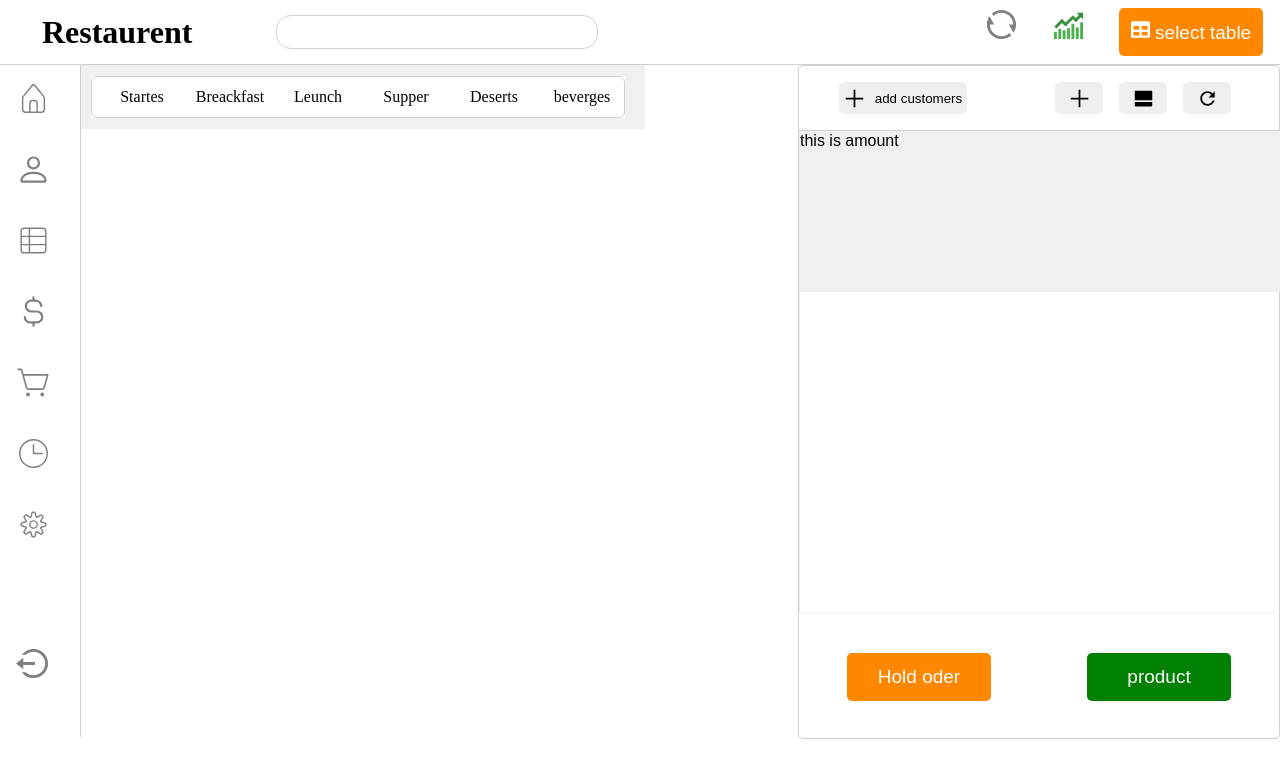
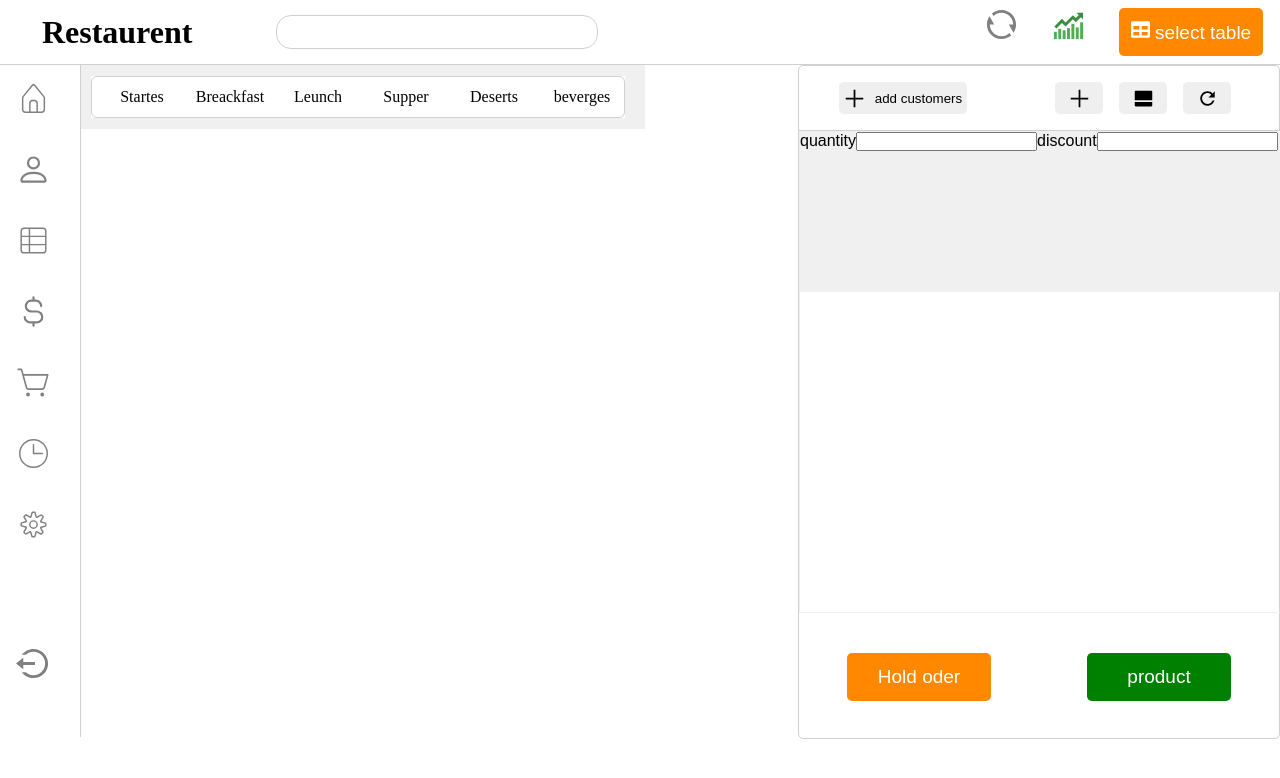
Before and after one commit to ziauddin-0987/restaurent.github.io, a React (Vite) app: page / in a window 1280 px wide. Shown: the top 778 px of the page. Built offline with nearby package versions, Linux system fonts and the light colour scheme.

Commit message:
side bar in add input functialty

```diff
--- a/src/components/sideBar.jsx
+++ b/src/components/sideBar.jsx
@@ -1,4 +1,4 @@
-import React from "react";
+import React, { useState } from "react";
 import { GrAdd } from "react-icons/gr";
 import { IoMdRefresh } from "react-icons/io";
 import { RiLayoutBottomFill } from "react-icons/ri";
@@ -6,6 +6,15 @@ import { RiLayoutBottomFill } from "react-icons/ri";
 import "./sideBar.css";
 
 function sideBar() {
+  const [quantity, setQuantity] = useState("");
+  const [discount, setDiscount] = useState("");
+  const [data, setData] = useState([]);
+  function addBtn() {
+    console.log(setData(discount + quantity));
+    setQuantity("");
+    setDiscount("");
+  }
+
   return (
     <>
       {/* <button onClick ={{onbtn ? "off btn" : "on btn"}}>onClick</button> */}
@@ -41,17 +50,45 @@ function sideBar() {
 
             <div className="btnAmountBox">
               <div className="totalAmount">
-                <div className="amount"> this is amount</div>
+                {/* <div className="amount"> this is amount</div> */}
+                <label htmlFor="">quantity</label>
+                <input
+                  type="number"
+                  // name="number"
+                  id="quantity"
+                  className="quantity ditals"
+                  onChange={(e) => {
+                    setQuantity(e.target.value);
+                  }}
+                  value={quantity}
+                />
+                <label htmlFor="">discount</label>
+                <input
+                  type="number"
+                  // name="number"
+                  id="discount"
+                  className="discount ditals"
+                  onChange={(e) => {
+                    setDiscount(e.target.value);
+                  }}
+                  value={discount}
+                />
+              </div>
+              <div className="datashow">
+                {quantity}
+                {discount}
               </div>
             </div>
             <div className="towBtnHoldOderandPorduct">
               <div className="holdBtn ">
                 <button className="tableBtn">Hold oder</button>
               </div>
+
               <div className="productBtn">
                 <button
                   className="tableBtn"
                   style={{ backgroundColor: "green", border: "none" }}
+                  onClick={addBtn}
                 >
                   product
                 </button>
--- a/src/main.jsx
+++ b/src/main.jsx
@@ -14,11 +14,6 @@ const route = createBrowserRouter([
     element: <App />,
     errorElement: <Pagenotfound />,
     children: [
-      {
-        path: "Form",
-        element: <Form />,
-        errorElement: <Pagenotfound />,
-        children: [
       { path: "Home", element: <Home /> },
       {
         path: "About",
@@ -28,11 +23,9 @@ const route = createBrowserRouter([
         path: "Contact",
         element: <Contact />,
       },
-          // {
-          //   path: "Form",
-          //   element: <Form />,
-          // },
-        ],
+      {
+        path: "Form",
+        element: <Form />,
       },
     ],
   },
```
Also changed, not shown: src/sideBar.css (deleted), src/sideBar.jsx (deleted). Lines whose indentation alone changed are shown as unchanged.
